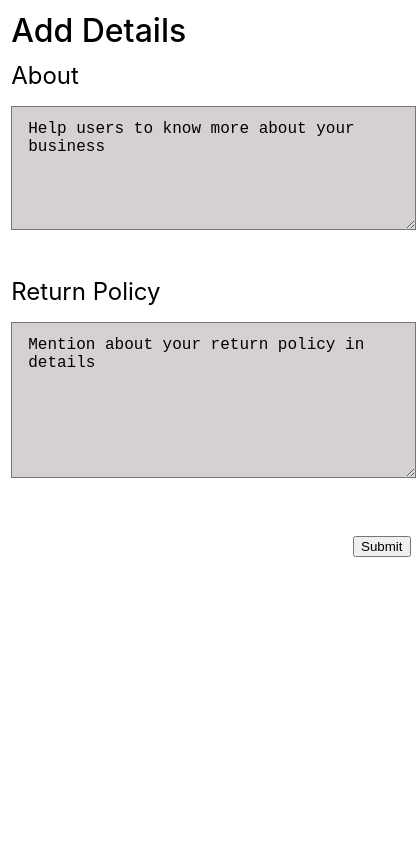
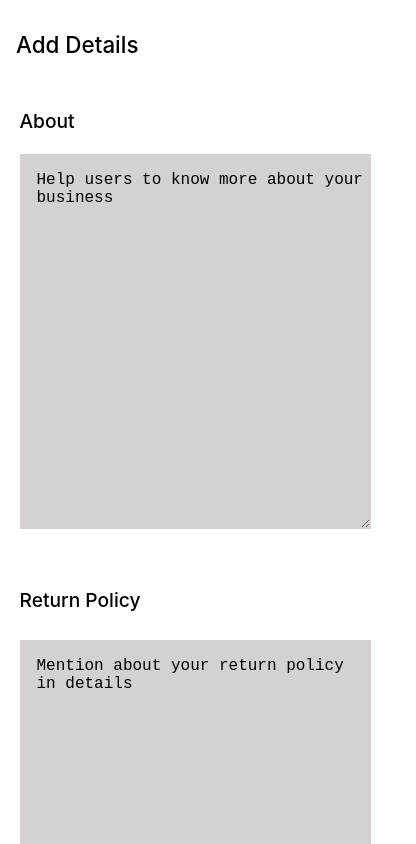
Before and after one commit to Ekam2552/MagicStepSolutionsProject, a React (Create React App) app: page /#/AddDetails in a window 390 px wide. Shown: the top 844 px of the page, 416 px wide, since content can reach past the window. Built offline with nearby package versions, Linux system fonts and the light colour scheme.

Commit message:
Completely remade responsive Add Details page.

```diff
--- a/src/Components/TextAreaWithLabelComponent/TextAreaWithLabelComponent.css
+++ /dev/null
@@ -1,49 +0,0 @@
-.TextAreaWithLabelComponentContainer {
-    height: auto;
-    width: 100%;
-    display: flex;
-    flex-direction: column;
-    margin-bottom: 0;
-}
-
-.TextAreaWithLabelComponentContainer > * {
-    margin-bottom: 2rem;
-}
-
-.LabelContainer {
-    height: auto;
-    width: 100%;
-    font-size: 1.5rem;
-    margin-bottom: 1rem;
-    font-weight: 400;
-}
-
-.TextAreaContainer {
-    height: auto;
-    width: 100%;
-}
-
-.TextArea {
-    width: 100%;
-    color: #000;
-    background-color: #D6D1D1;
-    font-size: 1rem;
-    padding: 0.8rem 1rem;
-    transition: all 0.1s ease;
-}
-::placeholder {
-    color: #000;
-}
-
-.TextArea:hover {
-    border-color: #478BF3;
-}
-
-.TextArea:focus {
-    background-color: #FFFFFF;
-    border-color: #478BF3;
-    box-shadow: 0px 0px 4px 4px rgba(217,231,253,0.82);
-    -webkit-box-shadow: 0px 0px 4px 4px rgba(217,231,253,0.82);
-    -moz-box-shadow: 0px 0px 4px 4px rgba(217,231,253,0.82);
-    outline: none;
-}
--- a/src/Components/TextAreaWithLabelComponent/TextAreaWithLabelComponent.js
+++ /dev/null
@@ -1,13 +0,0 @@
-import React from "react";
-import "./TextAreaWithLabelComponent.css";
-
-export const TextAreaWithLabel = ({ labelText, TextAreaHeight, placeholderText }) => {
-    return(
-        <div className="TextAreaWithLabelComponentContainer">
-            <div className="LabelContainer">{labelText}</div>
-            <div className="TextAreaContainer">
-                <textarea className="TextArea" placeholder={placeholderText} style={{height:`${TextAreaHeight}rem`}} />
-            </div>
-        </div>
-    );
-}
--- a/src/Pages/AddDetailsPage/AddDetailsPage.css
+++ b/src/Pages/AddDetailsPage/AddDetailsPage.css
@@ -1,38 +1,152 @@
 .AddDetailsPageContainer {
+    width: 100vw;
     height: 100vh;
-    width: 95vw;
     background-color: #FFFFFF;
     display: flex;
     flex-direction: column;
-}
-
-.AddDetailsPageContainer > * {
-    margin-top: 0.7rem;
-    margin-left: 0.7rem;
+    overflow: hidden;
+    align-items: center;
+    box-sizing: border-box;
+    padding-bottom: 1rem;
 }
 
 .AddDetailsPageTitleDiv {
-    height: auto;
     width: 100%;
-    font-size: 2rem;
+    height: 10%;
+    padding-left: 1.5rem;
+    font-size: 1.8rem;
+    display: flex;
+    align-items: center;
+    font-weight: 500;
+    box-sizing: border-box;
+}
+
+.AddDetailsPageAboutDiv, .AddDetailsPageReturnPolicyDiv {
+    width: 97%;
+    height: 30%;
+    display: flex;
+    flex-direction: column;
+    margin-bottom: 2rem;
+}
+
+.AddDetailsPageReturnPolicyDiv {
+    height: 40%;
+}
+
+.AddDetailsPageAboutHeadingDiv, .AddDetailsPageReturnPolicyHeadingDiv {
+    width: 100%;
+    height: 15%;
+    display: flex;
+    align-items: center;
+    font-size: 1.2rem;
     font-weight: 500;
 }
 
-.AddDetailsPageAboutDiv {
-    height: auto;
+.AddDetailsPageAboutTextAreaDiv, .AddDetailsPageReturnPolicyTextAreaDiv {
     width: 100%;
+    height: 85%;
 }
 
-.AddDetailsPageReturnPolicyDiv {
-    height: auto;
+.AddDetailsPageAboutTextArea, .AddDetailsPageReturnPolicyTextArea {
     width: 100%;
+    height: 100%;
+    color: #000;
+    background-color: #D6D1D1;
+    font-size: 1rem;
+    transition: all 0.1s ease;
+    border-color: #D6D1D1;
+    box-sizing: border-box;
+    padding-left: 1rem;
+    padding-top: 1rem;
+    word-wrap: break-word;
+}
+::placeholder {
+    color: #000;
+}
+
+.AddDetailsPageAboutTextArea:hover, .AddDetailsPageReturnPolicyTextArea:hover {
+    border-color: #478BF3;
+}
+
+.AddDetailsPageAboutTextArea:focus, .AddDetailsPageReturnPolicyTextArea:focus {
+    background-color: #FFFFFF;
+    border-color: #478BF3;
+    box-shadow: 0px 0px 4px 4px rgba(217,231,253,0.82);
+    -webkit-box-shadow: 0px 0px 4px 4px rgba(217,231,253,0.82);
+    -moz-box-shadow: 0px 0px 4px 4px rgba(217,231,253,0.82);
+    outline: none;
 }
 
 .AddDetailsPageSubmitButtonDiv {
+    width: 97%;
     height: 5%;
-    width: 100%;
     display: flex;
+    justify-content: flex-end;
+}
+
+.AddDetailsPageSubmitButton {
+    width: auto;
+    height: 100%;
+    box-sizing: border-box;
+    padding: 1rem;
+    display: flex;
+    justify-content: center;
     align-items: center;
-    justify-content: flex-end;
-    margin-left: 2.5rem;
+    font-size: 1.2rem;
 }
+
+@media only screen and (max-width: 850px) {
+    .AddDetailsPageContainer {
+        overflow: scroll;
+    }
+}
+
+@media only screen and (max-width: 720px) {
+    .AddDetailsPageContainer {
+        height: 110vh;
+    }
+}
+
+@media only screen and (max-width: 550px) {
+    .AddDetailsPageContainer {
+        height: 120vh;
+    }
+
+    .AddDetailsPageTitleDiv {
+        font-size: 1.4rem;
+        padding-left: 1rem;
+    }
+
+    .AddDetailsPageAboutDiv, .AddDetailsPageReturnPolicyDiv {
+        width: 93%;
+    }
+
+    .AddDetailsPageSubmitButtonDiv {
+        width: 93%;
+    }
+
+    .AddDetailsPageSubmitButton {
+        padding: 0.7rem;
+        height: 80%;
+        font-size: 1rem;
+    }
+}
+
+@media only screen and (max-width: 400px) {
+    .AddDetailsPageContainer {
+        height: 140vh;
+    }
+
+    .AddDetailsPageAboutDiv, .AddDetailsPageReturnPolicyDiv {
+        width: 90%;
+        height: 50%;
+    }
+
+    .AddDetailsPageReturnPolicyDiv {
+        height: 60%;
+    }
+
+    .AddDetailsPageSubmitButtonDiv {
+        width: 90%;
+    }
+}
--- a/src/Pages/AddDetailsPage/AddDetailsPage.js
+++ b/src/Pages/AddDetailsPage/AddDetailsPage.js
@@ -1,7 +1,5 @@
 import React from 'react';
 import "./AddDetailsPage.css";
-
-import { TextAreaWithLabel } from "../../Components/TextAreaWithLabelComponent/TextAreaWithLabelComponent";
 
 import { Button as ReactButton } from "react-bootstrap";
 
@@ -9,8 +7,18 @@ export const AddDetailsPage = () => {
     return(
         <div className="AddDetailsPageContainer">
             <div className="AddDetailsPageTitleDiv">Add Details</div>
-            <div className="AddDetailsPageAboutDiv"><TextAreaWithLabel labelText="About" TextAreaHeight="6" placeholderText="Help users to know more about your business" /></div>
-            <div className="AddDetailsPageReturnPolicyDiv"><TextAreaWithLabel labelText="Return Policy" TextAreaHeight="8" placeholderText="Mention about your return policy in details" /></div>
+            <div className="AddDetailsPageAboutDiv">
+                <div className="AddDetailsPageAboutHeadingDiv">About</div>
+                <div className="AddDetailsPageAboutTextAreaDiv">
+                    <textarea className="AddDetailsPageAboutTextArea" placeholder="Help users to know more about your business" />
+                </div>
+            </div>
+            <div className="AddDetailsPageReturnPolicyDiv">
+                <div className="AddDetailsPageReturnPolicyHeadingDiv">Return Policy</div>
+                <div className="AddDetailsPageReturnPolicyTextAreaDiv">
+                    <textarea className="AddDetailsPageReturnPolicyTextArea" placeholder="Mention about your return policy in details" />
+                </div>
+            </div>
             <div className="AddDetailsPageSubmitButtonDiv">
                 <ReactButton variant="success" className="AddDetailsPageSubmitButton">Submit</ReactButton>
             </div>
```
